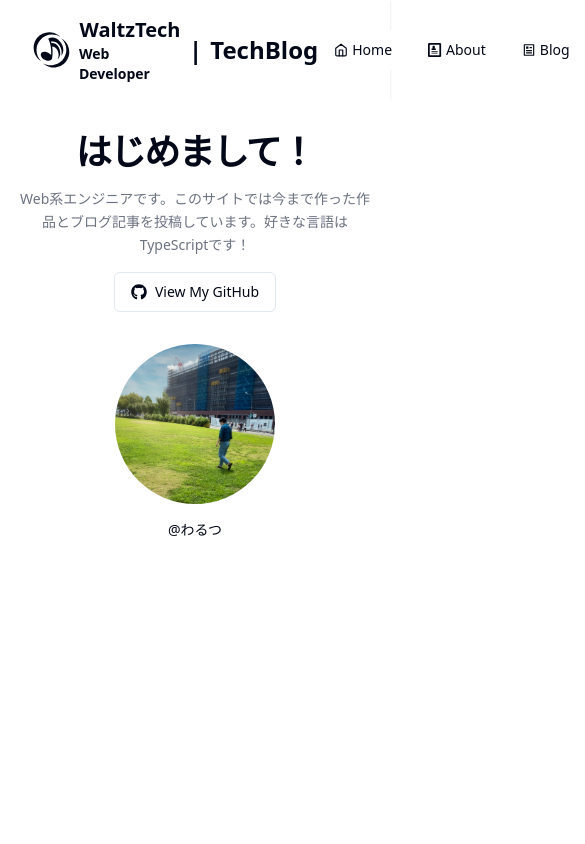
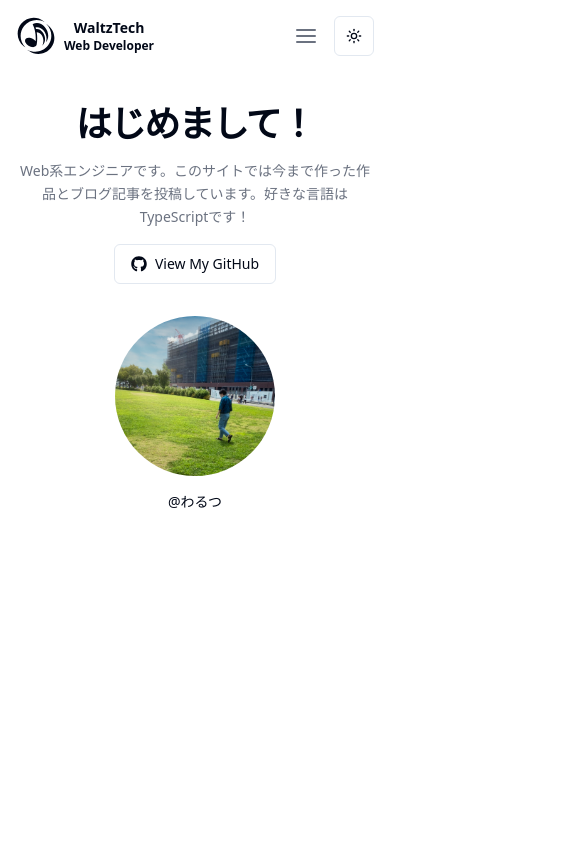
Before and after one commit to waltz29pf/microcms-nextjs-blog, a Next.js app: page / in a window 390 px wide. Shown: the top 844 px of the page, 585 px wide, since content can reach past the window. Built offline with nearby package versions, Linux system fonts and the light colour scheme; a web font is replaced by a local one.

Commit message:
update: header responsive

```diff
--- a/components/Navigation.tsx
+++ b/components/Navigation.tsx
@@ -1,51 +1,43 @@
 import { NAVIGATION_ITEMS } from "@/app/constants/navigationItems";
 import { ThemeToggle } from "@/components/navigation/ThemeToggle";
-import {
-  NavigationMenu,
-  NavigationMenuItem,
-  NavigationMenuLink,
-  NavigationMenuList,
-  navigationMenuTriggerStyle,
-} from "@/components/ui/navigation-menu";
 import Link from "next/link";
 import { GiMusicSpell } from "react-icons/gi";
+import MobileMenu from "./navigation/MobileMenu";
 
 const Navigation = () => {
   return (
-    <header className="px-8 py-4 shadow">
+    <header className="px-4 sm:px-8 py-4 shadow">
       <div className="flex items-center justify-between">
         <Link href="/blog" className="font-bold text-xl space-x-2">
-          <div className="flex items-center justify-center  gap-2">
+          <div className="flex items-center justify-center gap-2">
             <GiMusicSpell size={40} />
             <div className="flex flex-col items-center">
-              <span>WaltzTech</span>
-              <span className="text-sm">Web Developer</span>
+              <span className="text-sm sm:text-base">WaltzTech</span>
+              <span className="text-xs sm:text-sm">Web Developer</span>
             </div>
-            <span className="text-2xl">|</span>
-            <span className="text-2xl">TechBlog</span>
+            <span className="text-xl sm:text-2xl hidden sm:inline">|</span>
+            <span className="text-xl sm:text-2xl hidden sm:inline">
+              TechBlog
+            </span>
           </div>
         </Link>
         <div className="flex items-center gap-2">
-          <nav aria-label="Main navigation">
-            <NavigationMenu>
-              <NavigationMenuList>
+          <nav aria-label="Main navigation" className="hidden md:block">
+            <ul className="flex space-x-4">
               {NAVIGATION_ITEMS.map((item) => (
-                  <NavigationMenuItem key={item.href}>
-                    <Link href={item.href} legacyBehavior passHref>
-                      <NavigationMenuLink
-                        className={navigationMenuTriggerStyle()}
-                        aria-label={`Navigate to ${item.title}`}
+                <li key={item.href}>
+                  <Link
+                    href={item.href}
+                    className="flex items-center hover:text-gray-600"
                   >
                     {item.icon && <item.icon className="mr-1" />}
                     {item.title}
-                      </NavigationMenuLink>
                   </Link>
-                  </NavigationMenuItem>
+                </li>
               ))}
-              </NavigationMenuList>
-            </NavigationMenu>
+            </ul>
           </nav>
-
+          <MobileMenu />
           <ThemeToggle />
         </div>
       </div>
--- a/components/layout/GitHubProfile.tsx
+++ b/components/layout/GitHubProfile.tsx
@@ -29,14 +29,15 @@
           </div>
         </div>
         <div className="flex flex-col items-center gap-4">
-          <Image
-            src="/profile.jpg"
-            alt="GitHubProfile"
-            width={360}
-            height={360}
-            priority
-            className="w-40 h-40 sm:w-48 sm:h-48 md:w-60 md:h-60 lg:w-72 lg:h-72 rounded-full object-cover"
-          />
+          <div className="relative w-40 h-40 sm:w-48 sm:h-48 md:w-60 md:h-60 lg:w-72 lg:h-72 rounded-full overflow-hidden">
+            <Image
+              src="/profile.jpg"
+              alt="GitHubProfile"
+              fill
+              priority
+              className="object-cover"
+            />
+          </div>
           <Link
             href={`https://github.com/${githubName}`}
             target="_blank"
--- /dev/null
+++ b/components/navigation/MobileMenu.tsx
@@ -0,0 +1,44 @@
+"use client";
+
+import { NAVIGATION_ITEMS } from "@/app/constants/navigationItems";
+import Link from "next/link";
+import { useState } from "react";
+import { FiMenu } from "react-icons/fi";
+import { Sheet, SheetContent, SheetTrigger } from "../ui/sheet";
+
+const MobileMenu = () => {
+  const [isOpen, setIsOpen] = useState<boolean>(false);
+
+  return (
+    <Sheet open={isOpen} onOpenChange={setIsOpen}>
+      <SheetTrigger asChild>
+        <button
+          className="p-2 text-gray-500 hover:text-gray-600 md:hidden"
+          aria-label="Open mobile menu"
+        >
+          <FiMenu size={24} />
+        </button>
+      </SheetTrigger>
+      <SheetContent
+        side="right"
+        className="w-[240px] bg-white/20 dark:bg-black/80 backdrop-blur-sm"
+      >
+        <nav className="flex flex-col space-y-4 mt-8">
+          {NAVIGATION_ITEMS.map((item) => (
+            <Link
+              key={item.href}
+              href={item.href}
+              className="flex items-center px-4 py-2 text-sm text-gray-300 hover:text-gray-500 hover:bg-gray-100 dark:hover:bg-gray-700 dark:hover:text-gray-300 rounded-md"
+              onClick={() => setIsOpen(false)}
+            >
+              {item.icon && <item.icon className="mr-2" size={20} />}
+              {item.title}
+            </Link>
+          ))}
+        </nav>
+      </SheetContent>
+    </Sheet>
+  );
+};
+
+export default MobileMenu;
--- /dev/null
+++ b/components/ui/sheet.tsx
@@ -0,0 +1,140 @@
+"use client"
+
+import * as React from "react"
+import * as SheetPrimitive from "@radix-ui/react-dialog"
+import { cva, type VariantProps } from "class-variance-authority"
+import { X } from "lucide-react"
+
+import { cn } from "@/lib/utils"
+
+const Sheet = SheetPrimitive.Root
+
+const SheetTrigger = SheetPrimitive.Trigger
+
+const SheetClose = SheetPrimitive.Close
+
+const SheetPortal = SheetPrimitive.Portal
+
+const SheetOverlay = React.forwardRef<
+  React.ElementRef<typeof SheetPrimitive.Overlay>,
+  React.ComponentPropsWithoutRef<typeof SheetPrimitive.Overlay>
+>(({ className, ...props }, ref) => (
+  <SheetPrimitive.Overlay
+    className={cn(
+      "fixed inset-0 z-50 bg-black/80  data-[state=open]:animate-in data-[state=closed]:animate-out data-[state=closed]:fade-out-0 data-[state=open]:fade-in-0",
+      className
+    )}
+    {...props}
+    ref={ref}
+  />
+))
+SheetOverlay.displayName = SheetPrimitive.Overlay.displayName
+
+const sheetVariants = cva(
+  "fixed z-50 gap-4 bg-background p-6 shadow-lg transition ease-in-out data-[state=open]:animate-in data-[state=closed]:animate-out data-[state=closed]:duration-300 data-[state=open]:duration-500",
+  {
+    variants: {
+      side: {
+        top: "inset-x-0 top-0 border-b data-[state=closed]:slide-out-to-top data-[state=open]:slide-in-from-top",
+        bottom:
+          "inset-x-0 bottom-0 border-t data-[state=closed]:slide-out-to-bottom data-[state=open]:slide-in-from-bottom",
+        left: "inset-y-0 left-0 h-full w-3/4 border-r data-[state=closed]:slide-out-to-left data-[state=open]:slide-in-from-left sm:max-w-sm",
+        right:
+          "inset-y-0 right-0 h-full w-3/4  border-l data-[state=closed]:slide-out-to-right data-[state=open]:slide-in-from-right sm:max-w-sm",
+      },
+    },
+    defaultVariants: {
+      side: "right",
+    },
+  }
+)
+
+interface SheetContentProps
+  extends React.ComponentPropsWithoutRef<typeof SheetPrimitive.Content>,
+    VariantProps<typeof sheetVariants> {}
+
+const SheetContent = React.forwardRef<
+  React.ElementRef<typeof SheetPrimitive.Content>,
+  SheetContentProps
+>(({ side = "right", className, children, ...props }, ref) => (
+  <SheetPortal>
+    <SheetOverlay />
+    <SheetPrimitive.Content
+      ref={ref}
+      className={cn(sheetVariants({ side }), className)}
+      {...props}
+    >
+      {children}
+      <SheetPrimitive.Close className="absolute right-4 top-4 rounded-sm opacity-70 ring-offset-background transition-opacity hover:opacity-100 focus:outline-none focus:ring-2 focus:ring-ring focus:ring-offset-2 disabled:pointer-events-none data-[state=open]:bg-secondary">
+        <X className="h-4 w-4" />
+        <span className="sr-only">Close</span>
+      </SheetPrimitive.Close>
+    </SheetPrimitive.Content>
+  </SheetPortal>
+))
+SheetContent.displayName = SheetPrimitive.Content.displayName
+
+const SheetHeader = ({
+  className,
+  ...props
+}: React.HTMLAttributes<HTMLDivElement>) => (
+  <div
+    className={cn(
+      "flex flex-col space-y-2 text-center sm:text-left",
+      className
+    )}
+    {...props}
+  />
+)
+SheetHeader.displayName = "SheetHeader"
+
+const SheetFooter = ({
+  className,
+  ...props
+}: React.HTMLAttributes<HTMLDivElement>) => (
+  <div
+    className={cn(
+      "flex flex-col-reverse sm:flex-row sm:justify-end sm:space-x-2",
+      className
+    )}
+    {...props}
+  />
+)
+SheetFooter.displayName = "SheetFooter"
+
+const SheetTitle = React.forwardRef<
+  React.ElementRef<typeof SheetPrimitive.Title>,
+  React.ComponentPropsWithoutRef<typeof SheetPrimitive.Title>
+>(({ className, ...props }, ref) => (
+  <SheetPrimitive.Title
+    ref={ref}
+    className={cn("text-lg font-semibold text-foreground", className)}
+    {...props}
+  />
+))
+SheetTitle.displayName = SheetPrimitive.Title.displayName
+
+const SheetDescription = React.forwardRef<
+  React.ElementRef<typeof SheetPrimitive.Description>,
+  React.ComponentPropsWithoutRef<typeof SheetPrimitive.Description>
+>(({ className, ...props }, ref) => (
+  <SheetPrimitive.Description
+    ref={ref}
+    className={cn("text-sm text-muted-foreground", className)}
+    {...props}
+  />
+))
+SheetDescription.displayName = SheetPrimitive.Description.displayName
+
+export {
+  Sheet,
+  SheetPortal,
+  SheetOverlay,
+  SheetTrigger,
+  SheetClose,
+  SheetContent,
+  SheetHeader,
+  SheetFooter,
+  SheetTitle,
+  SheetDescription,
+}
--- a/package.json
+++ b/package.json
@@ -10,6 +10,7 @@
   },
   "dependencies": {
     "@radix-ui/react-avatar": "^1.1.1",
+    "@radix-ui/react-dialog": "^1.1.2",
     "@radix-ui/react-dropdown-menu": "^2.1.2",
     "@radix-ui/react-icons": "^1.3.0",
     "@radix-ui/react-navigation-menu": "^1.2.1",
```
Also changed, not shown: 1 other file (tests, documents, lock files or other folders). Lines whose indentation alone changed are shown as unchanged.
